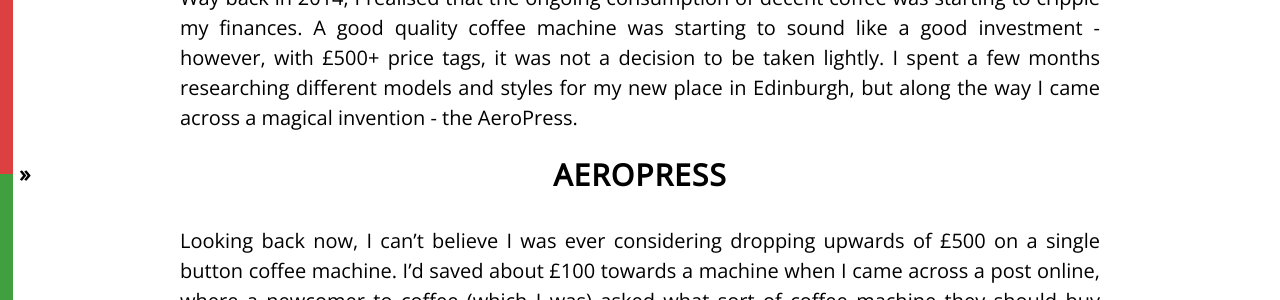
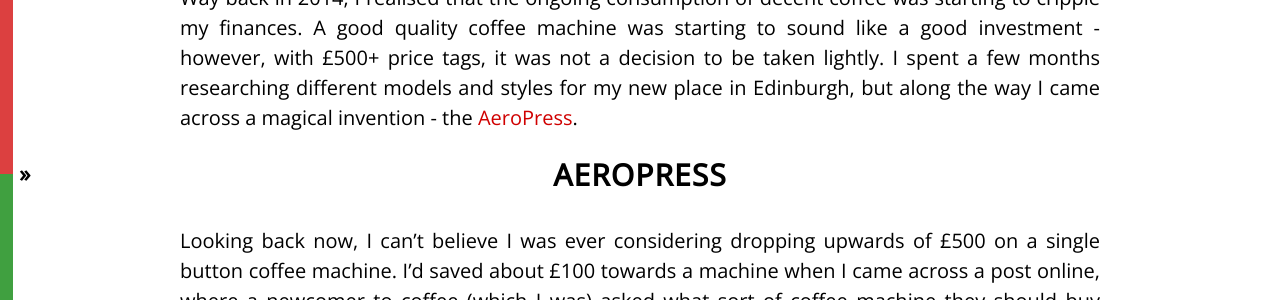
Before and after one commit to CameronD17/blog, a Jekyll site: the page built from _posts/2016-04-04-third-wave.markdown, in a window 1280 px wide and 900 px high, scrolled down 344 px. Shown: the part 276-576 px from the top of the window. Built offline with Jekyll 4.4.1, drawn with Linux system fonts in a browser that asks for light colours; nearby versions of some CDN libraries; part of the change alters nothing that is shown; some of the changed text lies outside the part shown.

```diff
--- a/_posts/2016-04-04-third-wave.markdown
+++ b/_posts/2016-04-04-third-wave.markdown
@@ -9,7 +9,7 @@ While I am in no way a connoisseur of fine coffee (not yet anyway), I can defini
 
 <!-- Read More -->
 
-Way back in 2014, I realised that the ongoing consumption of decent coffee was starting to cripple my finances. A good quality coffee machine was starting to sound like a good investment - however, with £500+ price tags, it was not a decision to be taken lightly. I spent a few months researching different models and styles for my new place in Edinburgh, but along the way I came across a magical invention - the AeroPress.
+Way back in 2014, I realised that the ongoing consumption of decent coffee was starting to cripple my finances. A good quality coffee machine was starting to sound like a good investment - however, with £500+ price tags, it was not a decision to be taken lightly. I spent a few months researching different models and styles for my new place in Edinburgh, but along the way I came across a magical invention - the [AeroPress]({% post_url 2016-11-14-aeropress %}).
 
 ## AeroPress
 
```
